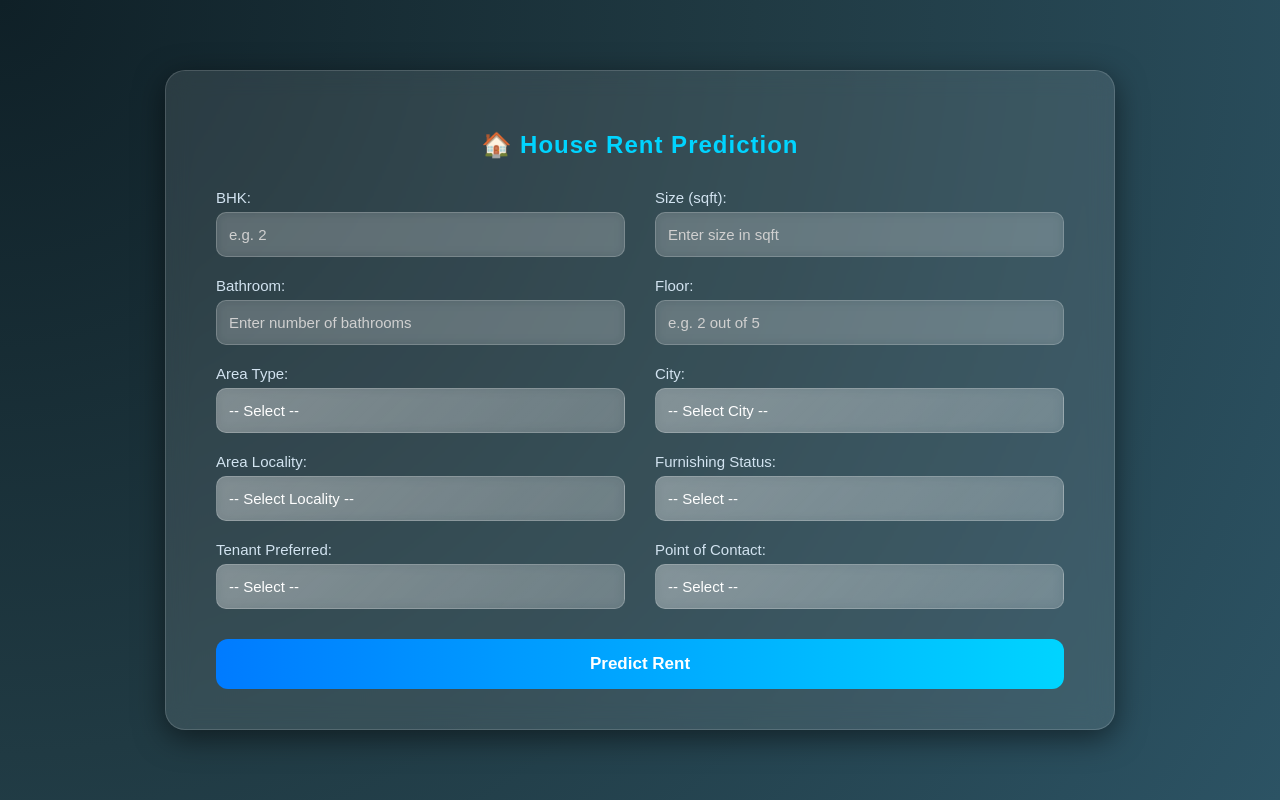
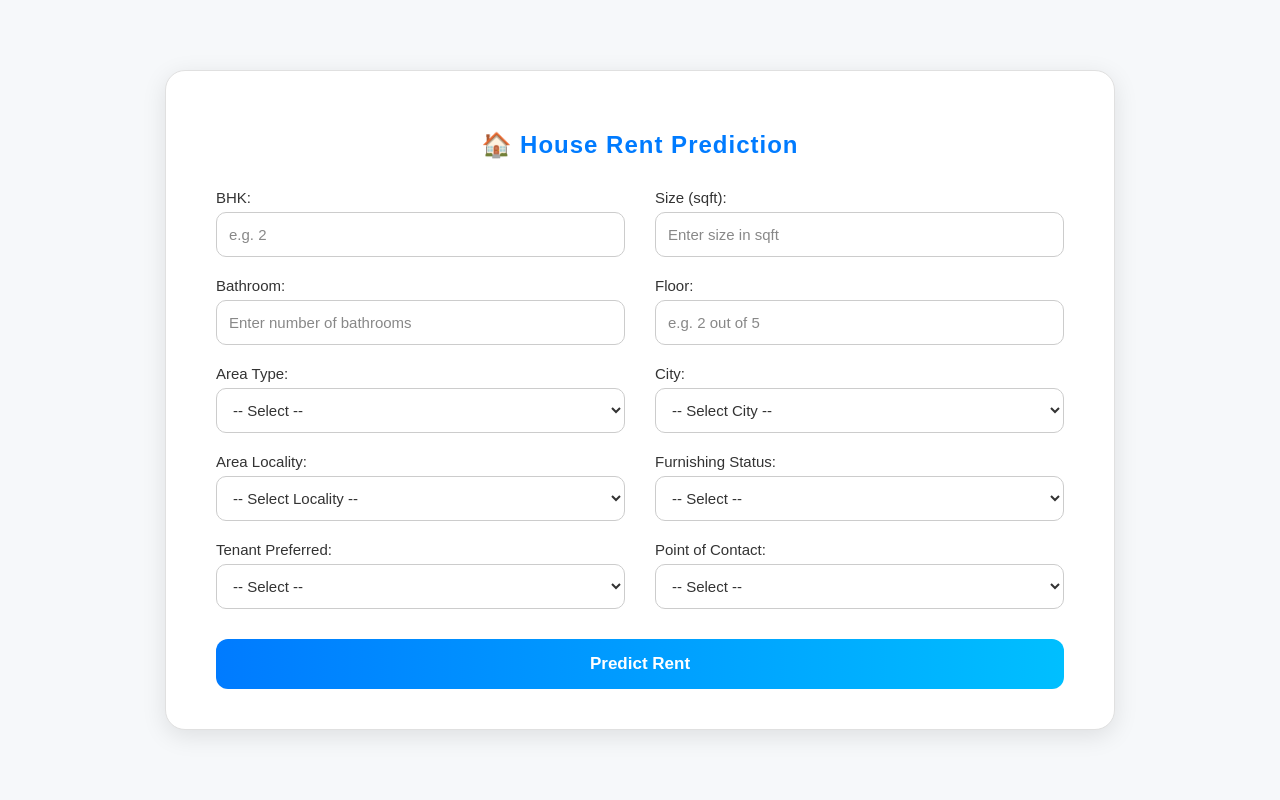
Before and after one commit to sridev05/house-rent-predictor, a Flask app: page / in a window 1280 px wide. Run offline with Flask 3, Linux system fonts and the light colour scheme; parts of the project's set-up code (start-up, migrations or seed data) failed here and were passed over.

Commit message:
updated...

```diff
--- a/templates/index.html
+++ b/templates/index.html
@@ -13,8 +13,8 @@
       margin: 0;
       padding: 0;
       font-family: "Poppins", sans-serif;
-      background: radial-gradient(circle at top left, #0f2027, #203a43, #2c5364);
-      color: #e6e6e6;
+      background: #f6f8fa;
+      color: #222;
       min-height: 100vh;
       display: flex;
       justify-content: center;
@@ -25,16 +25,15 @@
       width: 90%;
       max-width: 950px;
       padding: 40px 50px;
-      background: rgba(255, 255, 255, 0.1);
+      background: #ffffff;
       border-radius: 20px;
-      box-shadow: 0 8px 30px rgba(0, 0, 0, 0.5);
-      backdrop-filter: blur(12px);
-      border: 1px solid rgba(255, 255, 255, 0.15);
+      box-shadow: 0 6px 25px rgba(0, 0, 0, 0.1);
+      border: 1px solid #e0e0e0;
     }
 
     h2 {
       text-align: center;
-      color: #00d4ff;
+      color: #007bff;
       margin-bottom: 30px;
       letter-spacing: 1px;
     }
@@ -50,7 +49,7 @@
       margin-bottom: 6px;
       display: block;
       font-size: 15px;
-      color: #d2e3f0;
+      color: #333;
     }
 
     input,
@@ -59,42 +58,38 @@
       height: 45px;
       padding: 10px 12px;
       border-radius: 10px;
-      border: 1px solid rgba(255, 255, 255, 0.2);
+      border: 1px solid #ccc;
       outline: none;
       font-size: 15px;
-      background: rgba(255, 255, 255, 0.15);
-      color: #fff;
-      appearance: none;
+      background: #fff;
+      color: #333;
       transition: all 0.2s ease-in-out;
-      backdrop-filter: blur(6px);
     }
 
     input::placeholder {
-      color: #d0d0d0;
+      color: #888;
     }
 
     input:focus,
     select:focus {
-      border-color: #00d4ff;
-      background: rgba(255, 255, 255, 0.25);
-      box-shadow: 0 0 10px rgba(0, 212, 255, 0.3);
+      border-color: #007bff;
+      box-shadow: 0 0 8px rgba(0, 123, 255, 0.2);
     }
 
-    /* Custom dropdown styling */
     select {
-      background-image: linear-gradient(135deg, rgba(255,255,255,0.2), rgba(255,255,255,0.05));
+      background-color: #fff;
       cursor: pointer;
     }
 
     select option {
-      background-color: #1a1f25;
-      color: #fff;
+      background-color: #fff;
+      color: #333;
       padding: 8px;
     }
 
     button {
       grid-column: span 2;
-      background: linear-gradient(90deg, #007bff, #00d4ff);
+      background: linear-gradient(90deg, #007bff, #00bfff);
       border: none;
       padding: 15px;
       border-radius: 12px;
@@ -108,21 +103,20 @@
 
     button:hover {
       transform: scale(1.03);
-      box-shadow: 0 0 20px rgba(0, 212, 255, 0.4);
+      box-shadow: 0 0 15px rgba(0, 123, 255, 0.3);
     }
 
-    /* Result Box */
     .result {
       grid-column: span 2;
       margin-top: 25px;
       padding: 15px;
-      background: rgba(0, 0, 0, 0.2);
+      background: #e8f8ee;
       border-radius: 10px;
       text-align: center;
       font-size: 18px;
       font-weight: 500;
-      color: #00ffb3;
-      box-shadow: 0 0 15px rgba(0, 255, 179, 0.2);
+      color: #007b55;
+      border: 1px solid #b4e5c4;
     }
 
     @media (max-width: 700px) {
```
